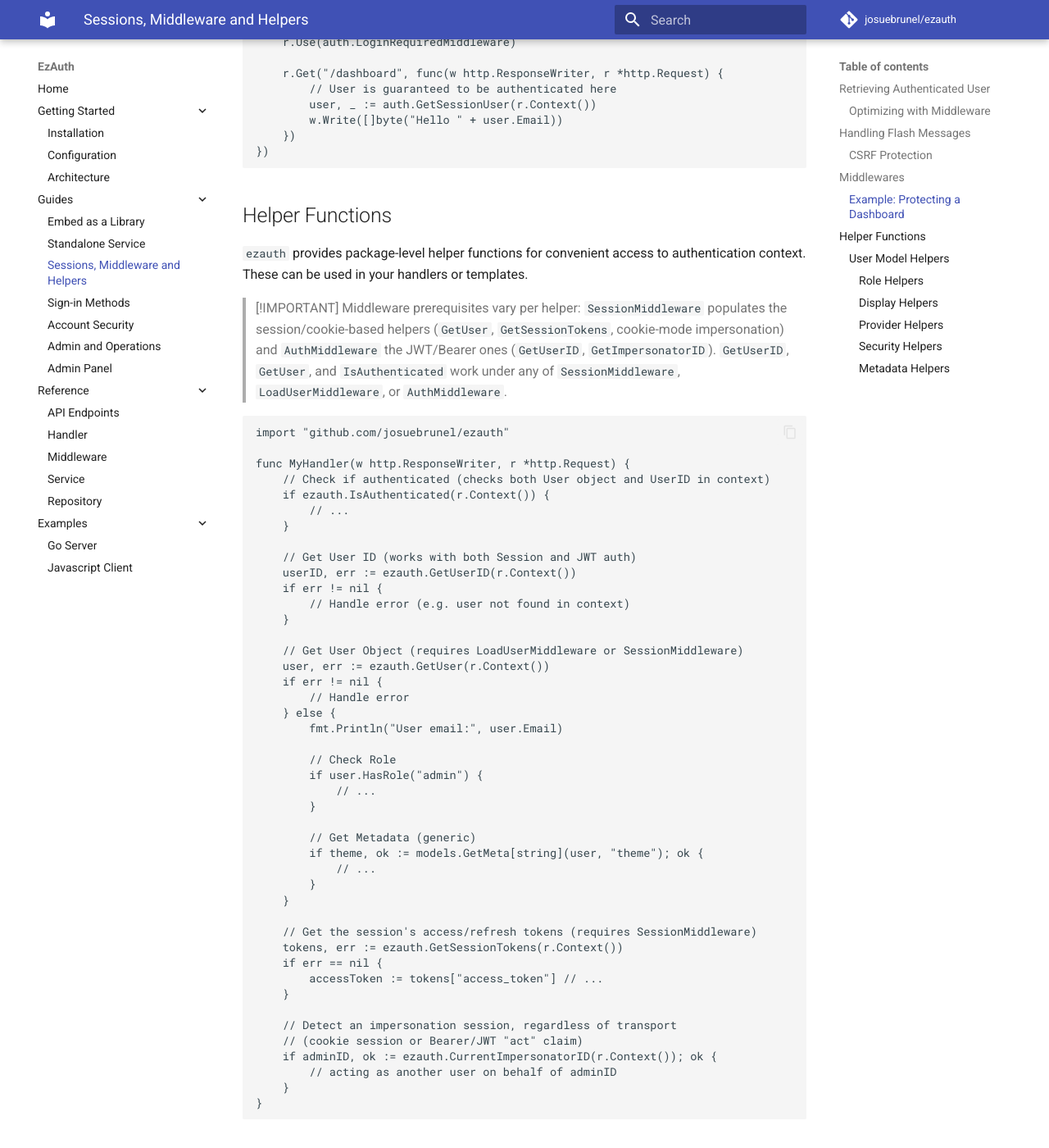
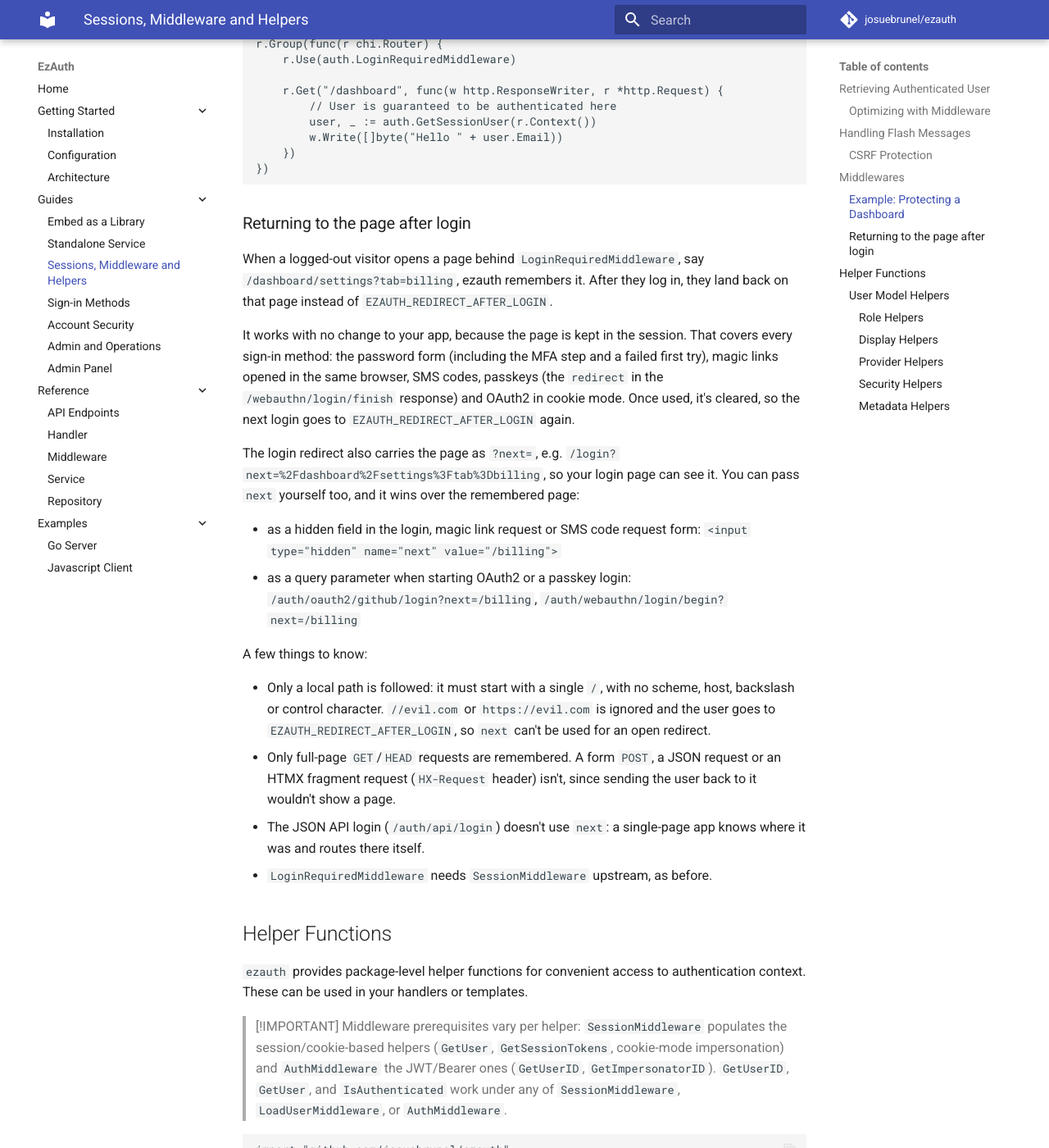
Before and after one commit to josuebrunel/ezauth, an MkDocs documentation site: the page built from docs/src/guides/sessions-middleware-helpers.md, in a window 1280 px wide and 1400 px high, scrolled down 3249 px. Shown: the whole window at 82% size. Built offline with MkDocs 1.6.1 and Material for MkDocs 9.7.7, drawn with Linux system fonts in a browser that asks for light colours; comment, search, counter and statistics services are not loaded; some of the changed text lies outside the part shown.

Commit message:
docs: returning to the page after login

````diff
--- a/docs/src/guides/sessions-middleware-helpers.md
+++ b/docs/src/guides/sessions-middleware-helpers.md
@@ -100,7 +100,7 @@
 | Middleware                | Description                                                                                                                               | Usage                                 |
 | :------------------------ | :---------------------------------------------------------------------------------------------------------------------------------------- | :------------------------------------ |
 | `SessionMiddleware`       | **Recommended**. Manages sessions (cookies) AND loads the authenticated user into context. Use this if you want `GetSessionUser` to work. | `r.Use(auth.SessionMiddleware)`       |
-| `LoginRequiredMiddleware` | Restricts access to authenticated users only. Redirects to login page (browser) or returns 401 (API).                                     | `r.Use(auth.LoginRequiredMiddleware)` |
+| `LoginRequiredMiddleware` | Restricts access to authenticated users only. Redirects to login page (browser), then back to the page asked for after login, or returns 401 (API). | `r.Use(auth.LoginRequiredMiddleware)` |
 | `LoadUserMiddleware`      | Loads the user into context. Use this if you are handling sessions manually or want to optimize repeated user lookups.                    | `r.Use(auth.LoadUserMiddleware)`      |
 | `AuthMiddleware`          | Protects API endpoints using JWT Bearer tokens (`Authorization: Bearer <token>`).                                                         | `r.Use(auth.AuthMiddleware)`          |
 
@@ -121,6 +121,24 @@
     })
 })
 ```
+
+### Returning to the page after login
+
+When a logged-out visitor opens a page behind `LoginRequiredMiddleware`, say `/dashboard/settings?tab=billing`, ezauth remembers it. After they log in, they land back on that page instead of `EZAUTH_REDIRECT_AFTER_LOGIN`.
+
+It works with no change to your app, because the page is kept in the session. That covers every sign-in method: the password form (including the MFA step and a failed first try), magic links opened in the same browser, SMS codes, passkeys (the `redirect` in the `/webauthn/login/finish` response) and OAuth2 in cookie mode. Once used, it's cleared, so the next login goes to `EZAUTH_REDIRECT_AFTER_LOGIN` again.
+
+The login redirect also carries the page as `?next=`, e.g. `/login?next=%2Fdashboard%2Fsettings%3Ftab%3Dbilling`, so your login page can see it. You can pass `next` yourself too, and it wins over the remembered page:
+
+- as a hidden field in the login, magic link request or SMS code request form: `<input type="hidden" name="next" value="/billing">`
+- as a query parameter when starting OAuth2 or a passkey login: `/auth/oauth2/github/login?next=/billing`, `/auth/webauthn/login/begin?next=/billing`
+
+A few things to know:
+
+- Only a local path is followed: it must start with a single `/`, with no scheme, host, backslash or control character. `//evil.com` or `https://evil.com` is ignored and the user goes to `EZAUTH_REDIRECT_AFTER_LOGIN`, so `next` can't be used for an open redirect.
+- Only full-page `GET`/`HEAD` requests are remembered. A form `POST`, a JSON request or an HTMX fragment request (`HX-Request` header) isn't, since sending the user back to it wouldn't show a page.
+- The JSON API login (`/auth/api/login`) doesn't use `next`: a single-page app knows where it was and routes there itself.
+- `LoginRequiredMiddleware` needs `SessionMiddleware` upstream, as before.
 
 ## Helper Functions
 
````
Also changed, not shown: README.md (+3 -1 lines), docs/src/configuration.md (+1 -1 lines), docs/src/references/middleware.md (+9 -2 lines).
